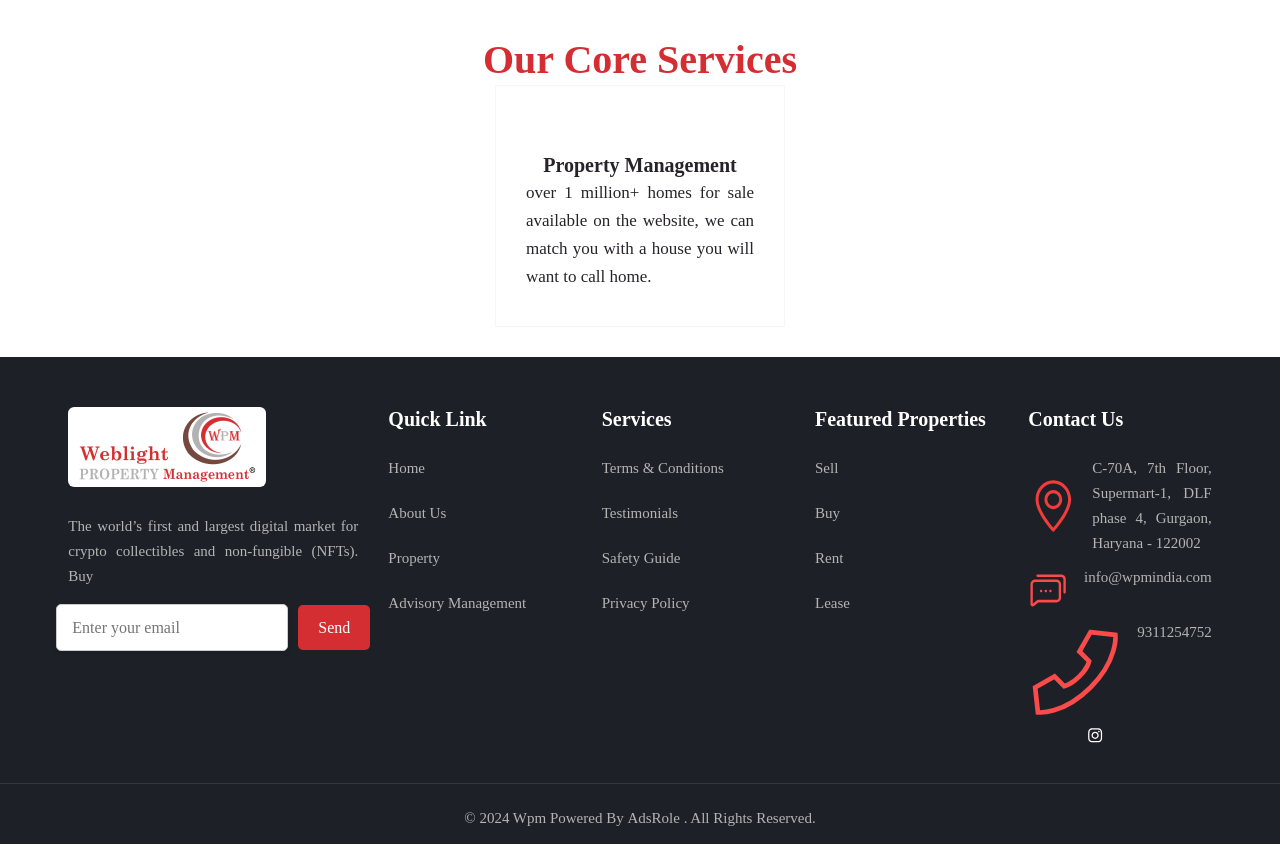
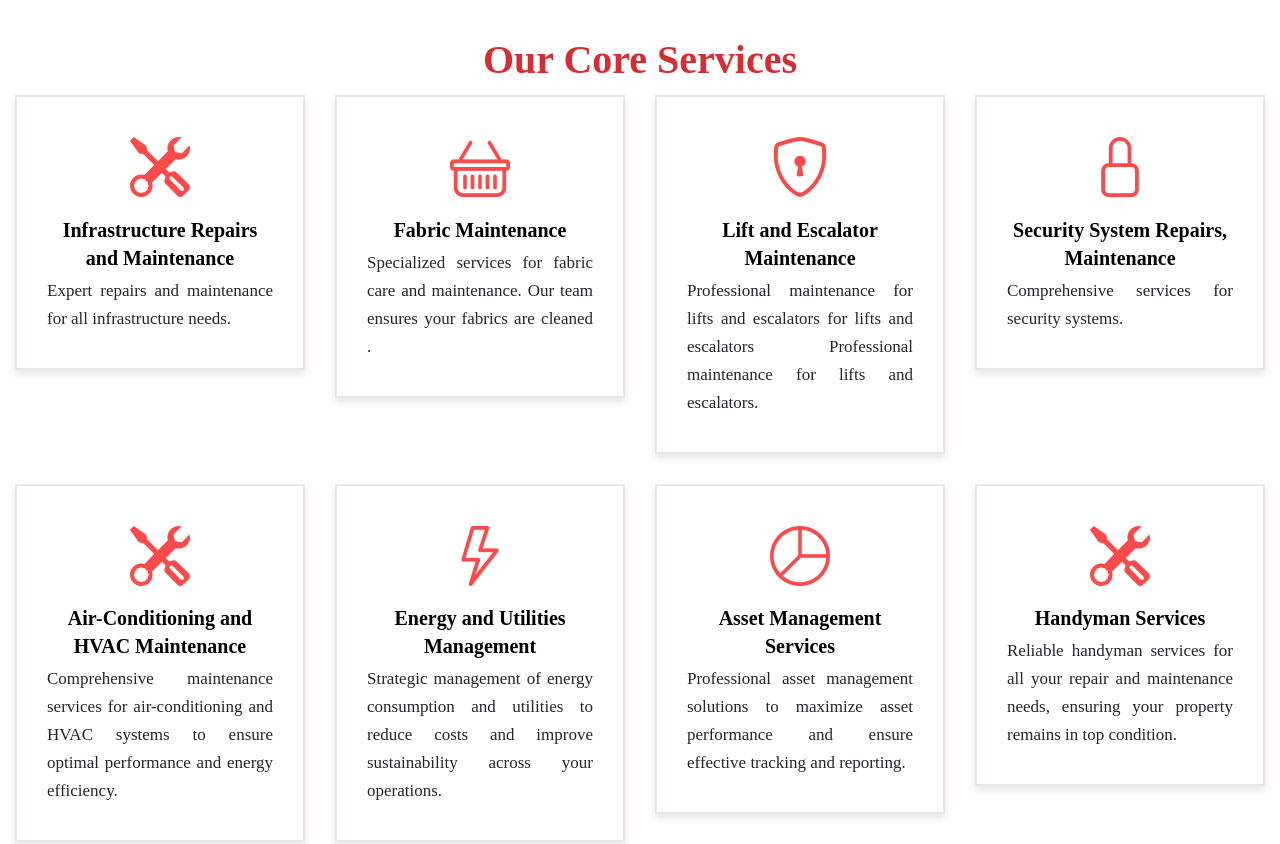
Before and after one commit to sh434/newWeB, a React (Create React App) app: page /technical-service in a window 1280 px wide. Shown: the part 980-1824 px from the top of the page. Built offline with nearby package versions, Linux system fonts and the light colour scheme.

Commit message:
create  the technical page

```diff
--- a/src/App.js
+++ b/src/App.js
@@ -44,7 +44,7 @@ function App() {
           <Route path="/blog" element={<Blog />} />
           <Route path="/BlogDetail/:blogId" element={<BlogDetail />} />
           <Route path="/service" element={<ServiceOverview />} />
-          <Route path="/service" element={<ServiceOverview />} />
+          <Route path="/SingleServiceView/:serviceId" element={<SingleServiceView />} />
           <Route path="/technical-service" element={<TechnicalService />} />
           <Route path="/property-card" element={<PropertyCard />} />
           <Route path="/PropertiesDetail/:property-cardId" element={<PropertiesDetail />} />
--- a/src/Components/Form/Form.css
+++ b/src/Components/Form/Form.css
@@ -62,7 +62,7 @@
   .widget__form--input__field {
     width: 100%;
     height: 5rem;
-    border: 1px solid transparent;
+    border: 1px solid #838383;
     background: #F5F8FB;
     color: var(--color-foreground);
     padding: 0 2.5rem;
@@ -86,8 +86,9 @@
     padding: 1.5rem 2.5rem;
     border-radius: 0.5rem;
     resize: none;
-    border: 1px solid transparent;
+    border: 1px solid #838383;
   }
+
   .widget__form--textarea__field:focus {
     border-color: var(--color-hover);
   }
--- a/src/layouts/Header/Header.css
+++ b/src/layouts/Header/Header.css
@@ -15,19 +15,15 @@ a.nav-link {
     color: var(--color-foreground);
     position: relative;
     font-weight: 700;
-    margin-right: 1.75rem;
+    margin-right: 0.75rem;
 }
 
 .navbar-nav .nav-item {
-    margin-right: 20px;
+    /* margin-right: 20px; */
     position: relative;
 }
 
-.main__menu--items {
-    position: relative;
-    padding: 2.5rem 0;
-    margin-right: 2rem;
-}
+
 
 .navbar-nav .nav-item:last-child {
     margin-right: 0;
@@ -52,8 +48,3 @@ a.nav-link:hover {
     text-decoration: none;
     color: var(--color-hover);
 }
-
-.navbar-expand-lg .navbar-collapse {
-    display: flex !important;
-
-}
--- a/src/pages/BlogSection/Blog.css
+++ b/src/pages/BlogSection/Blog.css
@@ -414,12 +414,16 @@ li {
   color: var(--color-foreground-sub);
   font-weight: 600;
   padding: 1.2rem 1.7rem;
-  background: var(--color-background);
+  background: #3a23230d;
   border-radius: 0.5rem;
 }
+.widget__tag--link:hover {
+  background: var(--color-hover);
+  color: var(--color-white);
+}
+.blog__items {
+  background: #b1b1b138;  /* border: 2px solid #fa4a4ac7; */
 
-.blog__items {
-  background: #b1b1b11c;
   padding: 10px;
   border-radius: 24px 0px 61px 0px;
 }
--- a/src/pages/TechnicalService/TechnicalService.css
+++ b/src/pages/TechnicalService/TechnicalService.css
@@ -1,10 +1,13 @@
 .ltn__img-shape-left {
     padding-left: 30px;
 }
+
 .ltn__img-shape-left::before {
     left: 0;
 }
-.ltn__img-shape-left::before, .ltn__img-shape-right::before {
+
+.ltn__img-shape-left::before,
+.ltn__img-shape-right::before {
     position: absolute;
     content: "";
     left: 0;
@@ -14,16 +17,51 @@
     transform: translateY(-50%);
     height: 85%;
     width: 30px;
-    background-color: var(--ltn__secondary-color);
+    background-color: #fa4d4d;;
 }
-.ltn__img-shape-left, .ltn__img-shape-right {
+
+.ltn__img-shape-left,
+.ltn__img-shape-right {
     position: relative;
 }
+
 .about-img-left {
     margin-right: 30px;
 }
+
 .ltn__feature-item-6 {
-    border: 1px solid #f6f6f6;
+    box-shadow: 0 4px 8px rgba(0, 0, 0, 0.1);
+    border: 2px solid #75494026;
     margin-bottom: 30px;
     padding: 40px 30px 35px;
 }
+
+.bg-white {
+    background-color: var(--white) !important;
+    color: var(--black) !important;
+}
+
+.ltn__feature-icon {
+    margin-bottom: 16px;
+    /* font-size: 60px; */
+    line-height: 1;
+}
+
+.icon-red {
+    color: #fa4a4a;
+    font-size: 60px;
+}
+.ltn__feature-item-6::before {
+    position: absolute;
+    content: "";
+    left: 0;
+    bottom: 0;
+    width: 0%;
+    height: 4px;
+
+    -webkit-transition: all 0.5s ease 0s;
+    -o-transition: all 0.5s ease 0s;
+    transition: all 0.5s ease 0s;
+    opacity: 0;
+    visibility: hidden;
+}
--- a/src/pages/TechnicalService/TechnicalService.js
+++ b/src/pages/TechnicalService/TechnicalService.js
@@ -1,6 +1,58 @@
 import React from 'react'
 import Dynamic from '../../Components/DynamicBanner/Dynamic'
 import './TechnicalService.css'
+
+const features = [
+    {
+        id: 1,
+        title: "Infrastructure Repairs and Maintenance",
+        description: "Expert repairs and maintenance for all infrastructure needs.",
+        icon: "bi-tools", // Change to appropriate icon
+    },
+    {
+        id: 2,
+        title: "Fabric Maintenance",
+        description: "Specialized services for fabric care and maintenance. Our team ensures your fabrics are cleaned .",
+        icon: "bi-basket", // Change to appropriate icon
+    },
+    {
+        id: 3,
+        title: "Lift and Escalator Maintenance",
+        description: "Professional maintenance for lifts and escalators for lifts and escalators Professional maintenance for lifts and escalators.",
+        icon: "bi-shield-lock", // Change to appropriate icon
+    },
+    {
+        id: 4,
+        title: "Security System Repairs, Maintenance",
+        description: "Comprehensive services for security systems.",
+        icon: "bi-lock", // Change to appropriate icon
+    },
+    {
+        id: 5,
+        title: "Air-Conditioning and HVAC Maintenance",
+        description: "Comprehensive maintenance services for air-conditioning and HVAC systems to ensure optimal performance and energy efficiency.",
+        icon: "bi-tools", // Snowflake icon for HVAC
+    },
+    {
+        id: 6,
+        title: "Energy and Utilities Management",
+        description: "Strategic management of energy consumption and utilities to reduce costs and improve sustainability across your operations.",
+        icon: "bi-lightning", // Lightning icon for energy
+    },
+    {
+        id: 7,
+        title: "Asset Management Services",
+        description: "Professional asset management solutions to maximize asset performance and ensure effective tracking and reporting.",
+        icon: "bi-pie-chart", // Pie chart icon for asset management
+    },
+    {
+        id: 8,
+        title: "Handyman Services",
+        description: "Reliable handyman services for all your repair and maintenance needs, ensuring your property remains in top condition.",
+        icon: "bi-tools", // Tools icon for handyman services
+    },
+
+];
 
 const TechnicalService = () => {
     return (
@@ -65,33 +117,29 @@ const TechnicalService = () => {
 
             <div className="container">
                 <div className="row">
-                    <div className="col-lg-12">
+                    <div className="col-lg-12 pb-3">
                         <h2 className="section-title text-center">Our Core Services</h2>
 
                     </div>
                 </div>
-                <div className="row  justify-content-center">
-                    <div className="col-lg-3 col-sm-6 col-12">
-                        <div className="ltn__feature-item ltn__feature-item-6 text-center bg-white  box-shadow-1">
+                <div className="row justify-content-center">
+                    {features.map((feature) => (
+                        <div className="col-lg-3 col-sm-6 col-12" key={feature.id}>
+                            <div className="ltn__feature-item ltn__feature-item-6 text-center bg-white box-shadow-1">
                                 <div className="ltn__feature-icon">
                                     <span>
-                                    <i className="flaticon-house" />
+                                        <i className={`bi ${feature.icon} icon-red`}></i>
                                     </span>
-                                {/* <img src="img/icons/icon-img/21.png" alt="#"> */}
                                 </div>
                                 <div className="ltn__feature-info">
                                     <h3>
-                                    <a href="service-details.html">Property Management</a>
+                                        <a href={feature.link}>{feature.title}</a>
                                     </h3>
-                                <p>
-                                    over 1 million+ homes for sale available on the website, we can
-                                    match you with a house you will want to call home.
-                                </p>
-                                {/* <a class="ltn__service-btn" href="service-details.html">Find A Home <i class="flaticon-right-arrow"></i></a> */}
+                                    <p className='pt-2'>{feature.description}</p>
                                 </div>
                             </div>
                         </div>
-
+                    ))}
                 </div>
             </div>
 
```
Lines whose indentation alone changed are shown as unchanged.
